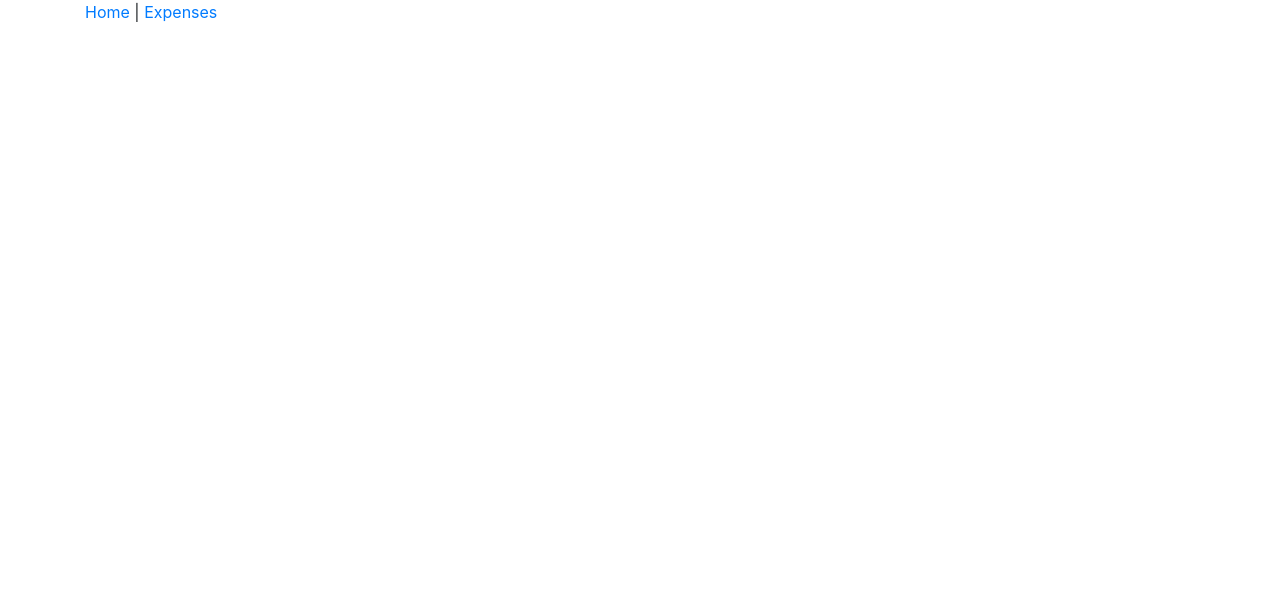
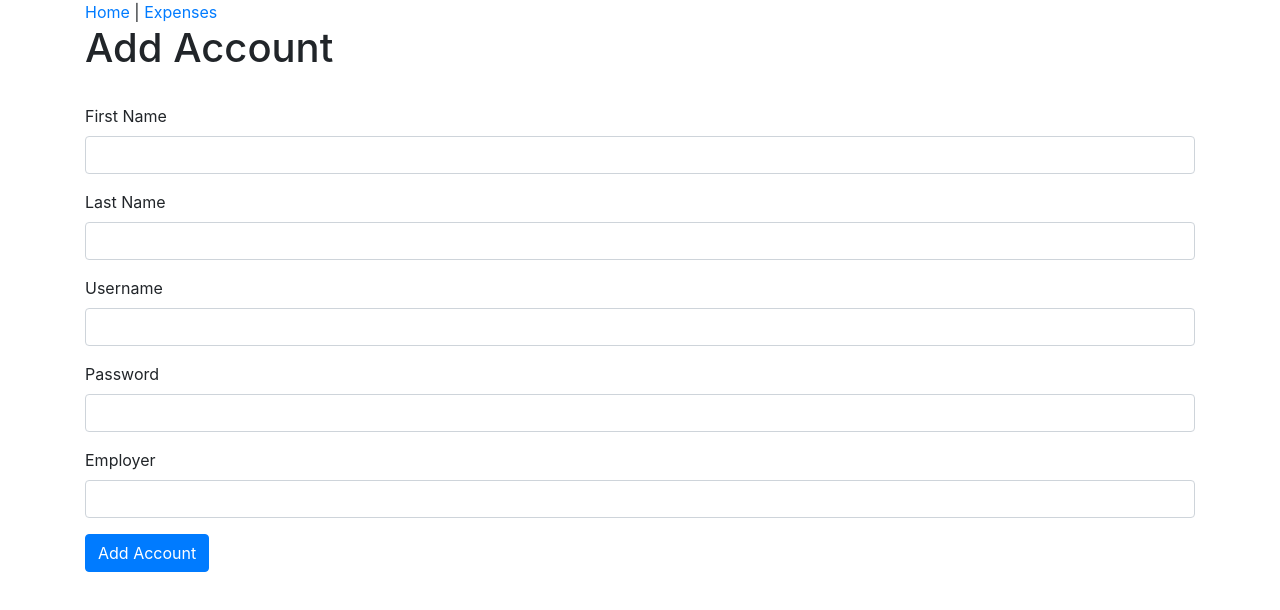
Before and after one commit to kil-jonluc/ExpensesReact, a React (Create React App) app in the folder expenses-react/: page /addUser in a window 1280 px wide. Shown: the top 610 px of the page. Built offline with nearby package versions, Linux system fonts and the light colour scheme; the HTML template or start-up script is replaced by a standard one.

Commit message:
User temp DB working and can create new account and store in temp user database

```diff
--- a/expenses-react/package.json
+++ b/expenses-react/package.json
@@ -19,11 +19,11 @@
     "react-scripts": "3.4.1"
   },
   "scripts": {
-    "prestart": "node createTempDb.js",
+    "prestart": "node createTempDb.js node createTempUserDB",
     "start": "run-p start-app start-api start-user-api",
     "start-app": "react-scripts start",
     "start-api": "json-server --port 3001 --watch tempDB.json",
-    "start-user-api": "json-server --port 3002 --watch tempUserDB.jason",
+    "start-user-api": "json-server --port 3002 --watch tempUserDB.json",
     "build": "react-scripts build",
     "test": "react-scripts test",
     "eject": "react-scripts eject"
--- a/expenses-react/src/AddExpense.js
+++ b/expenses-react/src/AddExpense.js
@@ -91,6 +91,7 @@ function AddExpense({ expenses, setExpenses }) {
           id="date"
           onChange={handleChange}
           value={expense.date}
+          type="date"
         />
         <input
           type="submit"
--- a/expenses-react/src/AddUser.js
+++ b/expenses-react/src/AddUser.js
@@ -1,5 +1,5 @@
-import React, { useState, useEffect } from "react";
-import { useHistory, useRouteMatch } from "react-router-dom";
+import React, { useState } from "react";
+import { useHistory } from "react-router-dom";
 import Intake from "./shared/Intake";
 import * as userApi from "./api/userApi";
 
@@ -14,16 +14,13 @@ const newUser = {
 
 function AddUser() {
   const history = useHistory();
-  const match = useRouteMatch();
   const [user, setUser] = useState(newUser);
 
   function handleSubmit(event) {
     event.preventDefault();
-    userApi.AddUser(user).then((response) => {
-      const savedUser = response.data;
-      setUser([...user, savedUser]);
-      history.push("/Login");
-    });
+    userApi.addUser(user);
+
+    history.push("/Login");
   }
 
   function handleChange(event) {
@@ -32,7 +29,46 @@ function AddUser() {
     setUser(newUser);
   }
 
-  return <div></div>;
+  return (
+    <>
+      <h1>{"Add Account"}</h1>
+      <br />
+      <form onSubmit={handleSubmit}>
+        <Intake
+          label="First Name"
+          id="firstName"
+          onChange={handleChange}
+          value={user.firstName}
+        />
+        <Intake
+          label="Last Name"
+          id="lastName"
+          onChange={handleChange}
+          value={user.lastName}
+        />
+        <Intake
+          label="Username"
+          id="username"
+          onChange={handleChange}
+          value={user.username}
+        />
+        <Intake
+          label="Password"
+          id="password"
+          onChange={handleChange}
+          value={user.password}
+          type="password"
+        />
+        <Intake
+          label="Employer"
+          id="employer"
+          onChange={handleChange}
+          value={user.employer}
+        />
+        <input type="submit" value="Add Account" className="btn btn-primary" />
+      </form>
+    </>
+  );
 }
 
 export default AddUser;
--- a/expenses-react/src/App.js
+++ b/expenses-react/src/App.js
@@ -32,7 +32,7 @@ function App() {
           <Login user={user} setUser={setUser} />
         </Route>
         <Route path="/addUser">
-          <AddUser user={user} setUser={setUser} />
+          <AddUser />
         </Route>
         <Route component={PageNotFound} />
       </Switch>
--- a/expenses-react/src/api/userApi.js
+++ b/expenses-react/src/api/userApi.js
@@ -8,8 +8,7 @@ import axios from "axios";
 //  return axios.delete(`http://localhost:3001/expenses/${id}`);
 //}
 
-export async function save(user) {
-  let url = "http://localhost:3002/user/";
-  if (user.id) url += user.id;
+export async function addUser(user) {
+  let url = "http://localhost:3002/users/";
   return axios.post(url, user);
 }
```
Also changed, not shown: expenses-react/mockData.js (+5 -5 lines), expenses-react/tempDB.json (+1 -25 lines), expenses-react/tempUserDB.json (+36 -1 lines).
